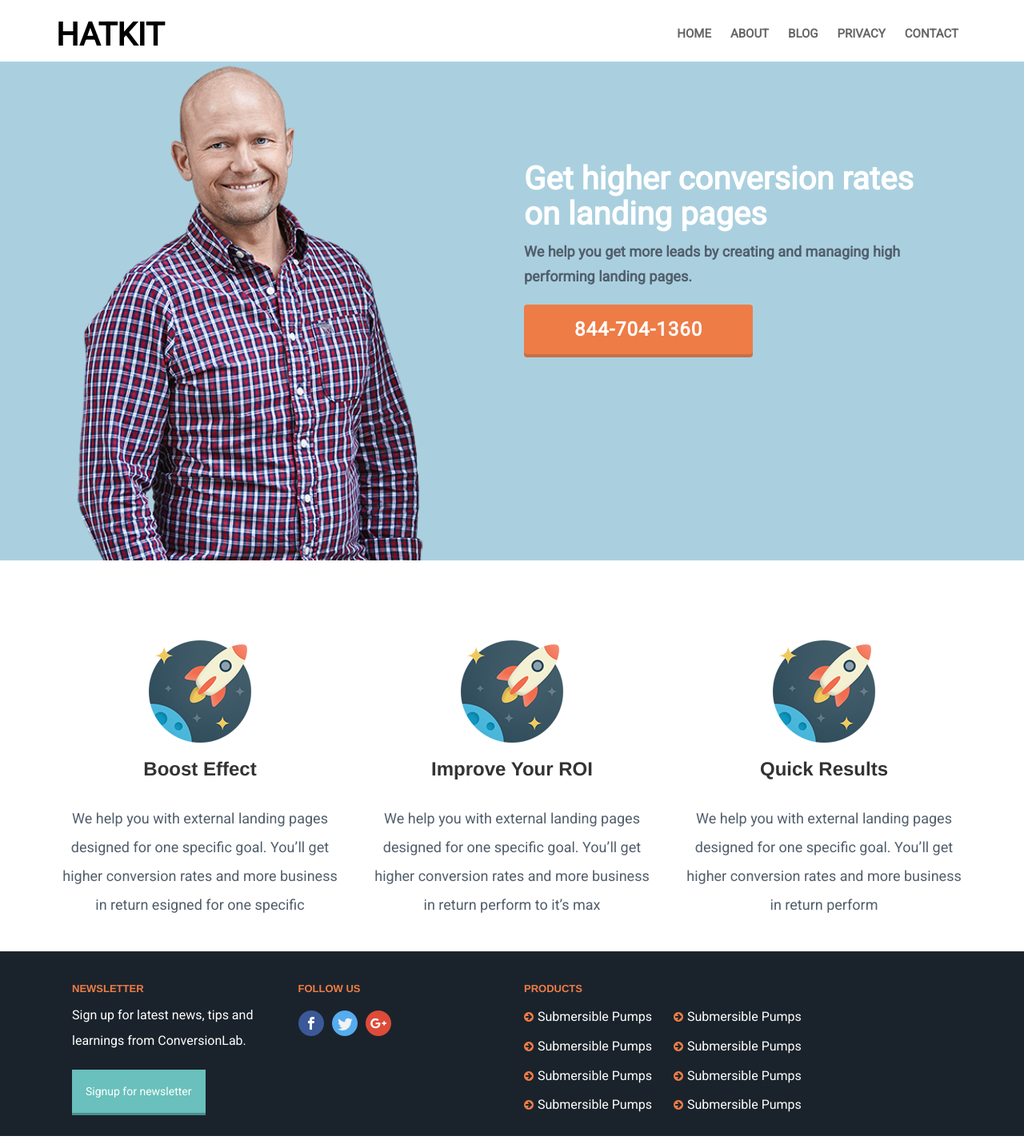
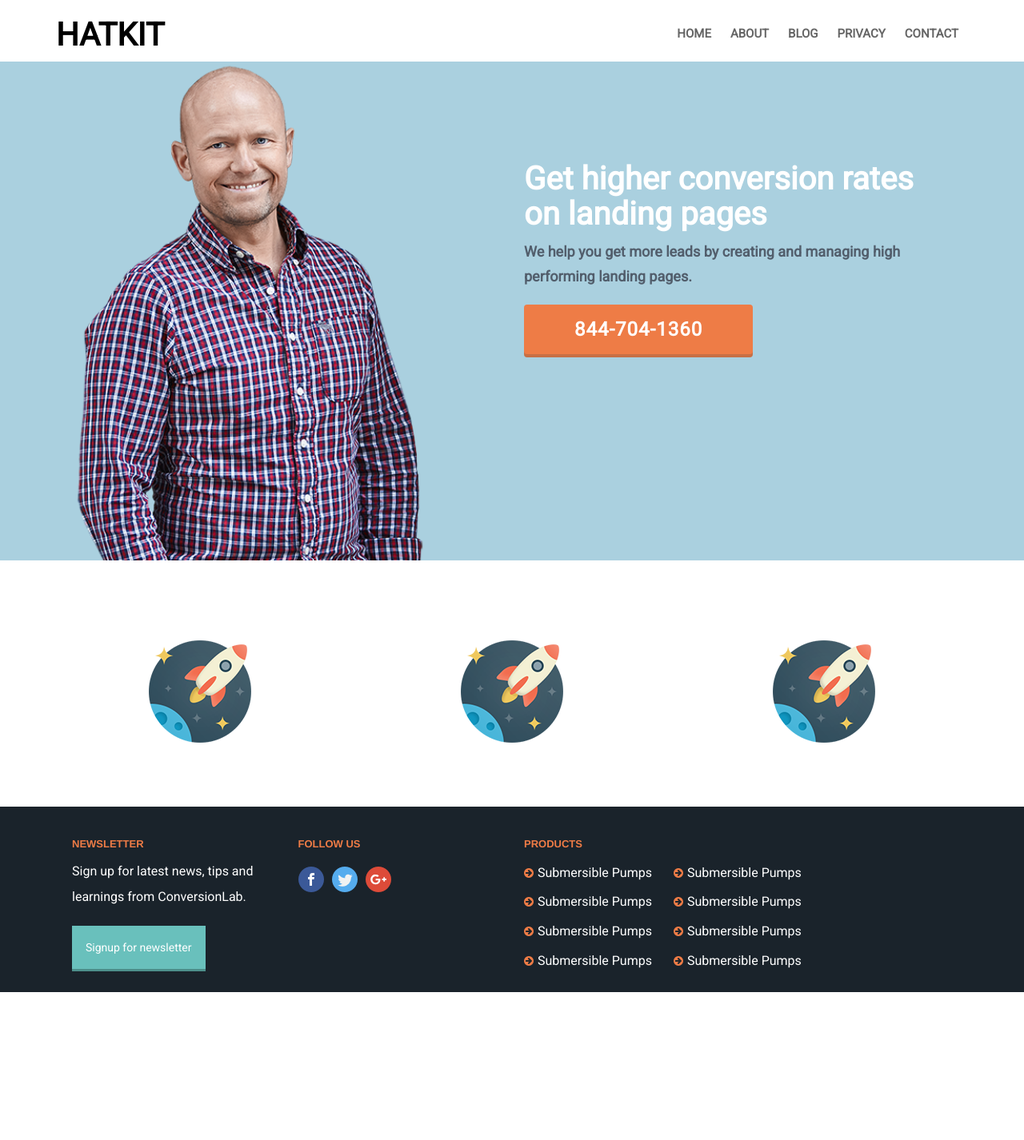
Before and after one commit to tonyseel/five, a Jekyll site: the page built from index.html, in a window 1280 px wide. Shown: the whole page at 80% size. Built offline with Jekyll 4.4.1, drawn with Linux system fonts in a browser that asks for light colours; nearby versions of some CDN libraries; library files that are not in the unit come from our copies; after the commit the page ends 1246 px from its top, so only the background shows below that.

Commit message:
invlude block

```diff
--- a/index.html
+++ b/index.html
@@ -7,22 +7,6 @@
 			<h2>{{post.heading}}</h2>
 			<p>{{post.sub-heading}}</p>
 			</div>
-				<div class="row">
-				<div class="col-md-4 split-content">
-					<img src="image/rocket2.png"/>
-					<h3>Boost Effect</h3>
-					<p>We help you with external landing pages designed for one specific goal. You’ll get higher conversion rates and more business in return esigned for one specific  </p>
-				</div>
-				<div class="col-md-4 split-content">
-				    <img src="image/rocket2.png"/>
-				    <h3>Improve Your ROI</h3>
-					<p>We help you with external landing pages designed for one specific goal. You’ll get higher conversion rates and more business in return perform to it’s max</p>
-				</div>
-				<div class="col-md-4 split-content">
-				    <img src="image/rocket2.png"/>
-				    <h3>Quick Results</h3>
-					<p>We help you with external landing pages designed for one specific goal. You’ll get higher conversion rates and more business in return perform </p>
-				</div>
-			</div>
+				{% include blocksection.html %}
 		</div>
 	</div>
```
